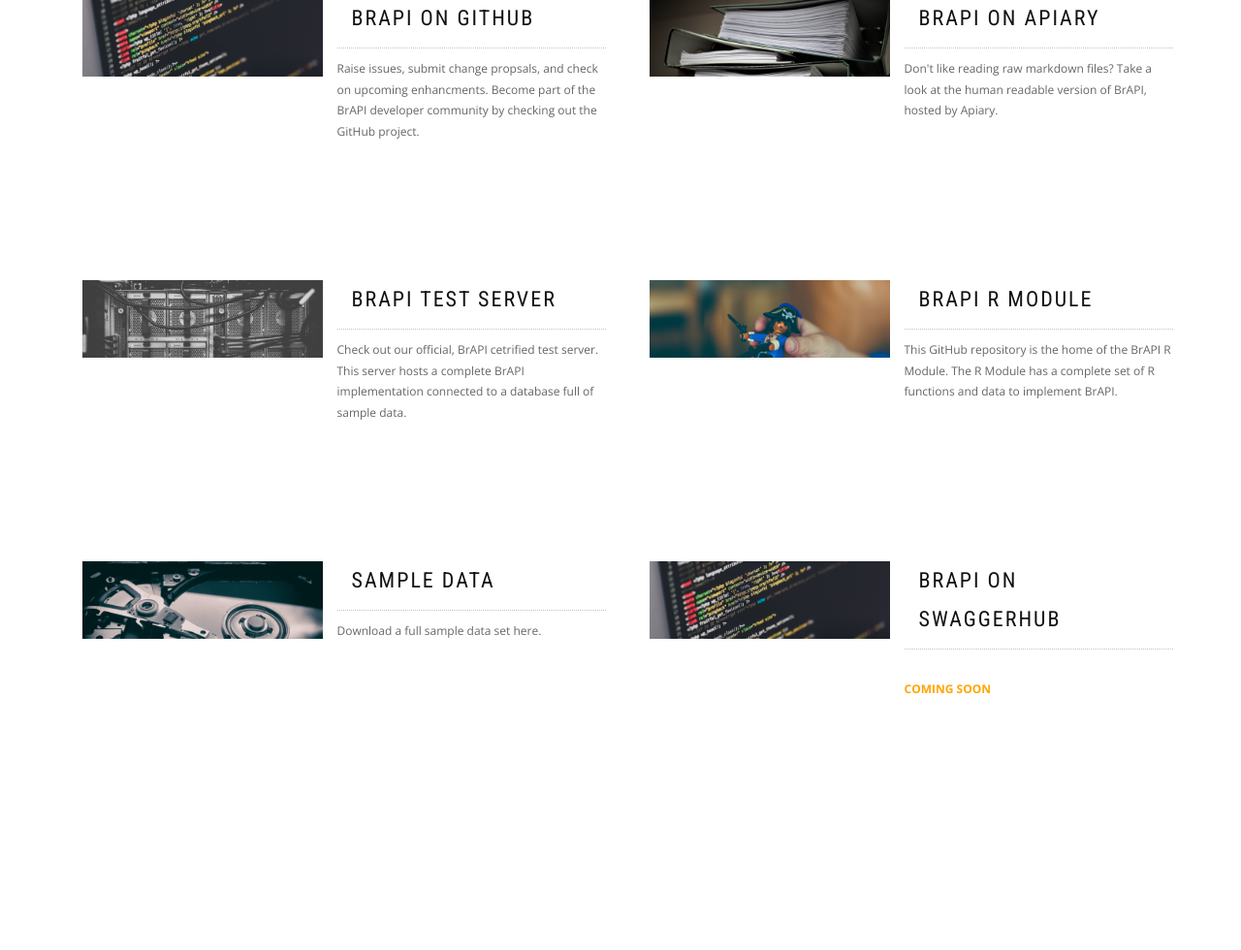
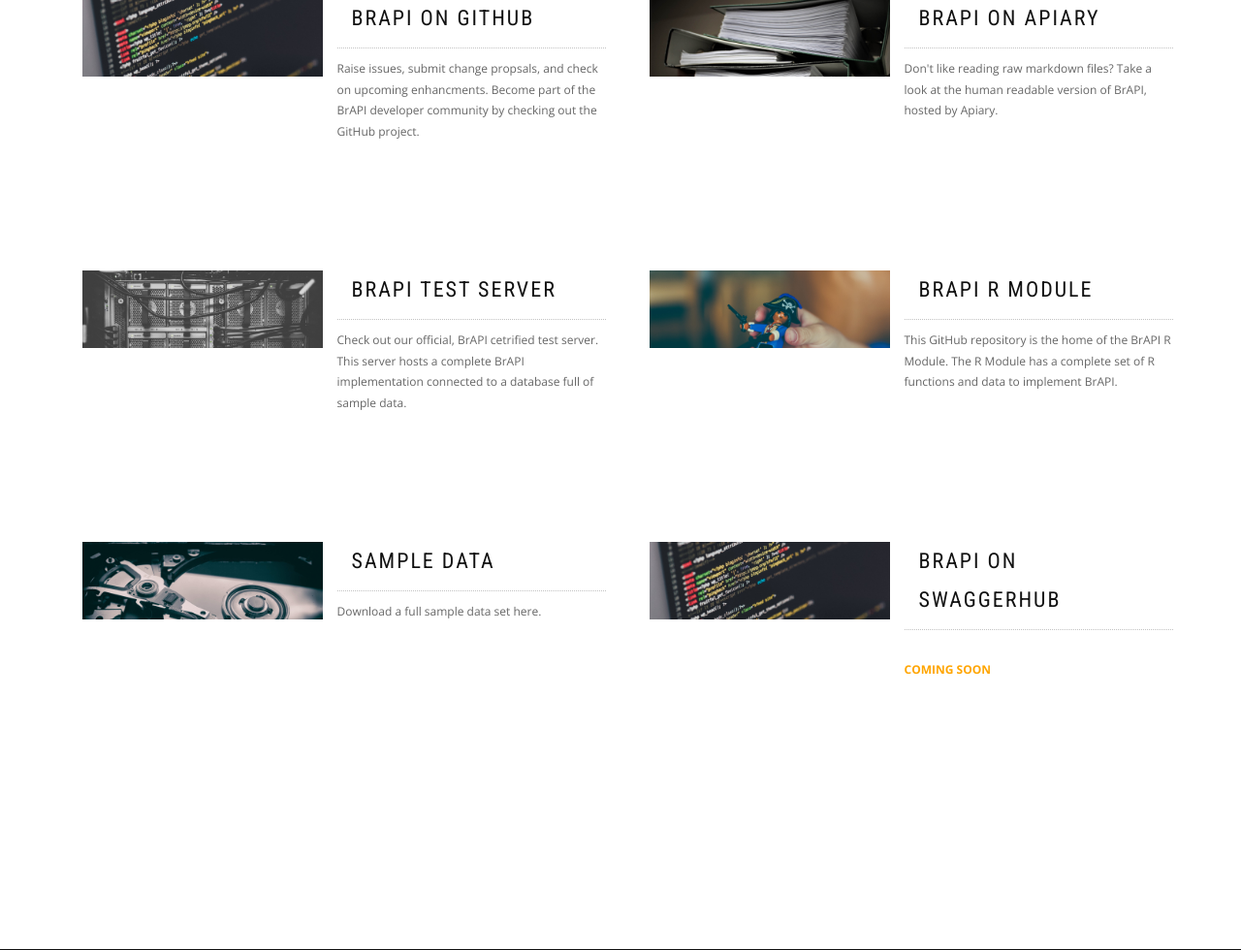
Before and after one commit to plantbreeding/brapi-website, a PHP site: page /developers.php in a window 1280 px wide. Shown: the part 375-1355 px from the top of the page at 97% size. Run offline with PHP 8.4, Linux system fonts and the light colour scheme; some web fonts are replaced.

Commit message:
update brapps

```diff
--- a/assets/css/style.css
+++ b/assets/css/style.css
@@ -2285,7 +2285,7 @@ p > a {
 /* Post columns */
 .post-columns .post {
   margin: 0 0 40px;
-  min-height: 250px;
+  min-height: 240px;
 }
 
 .post-columns .post-header {
```
